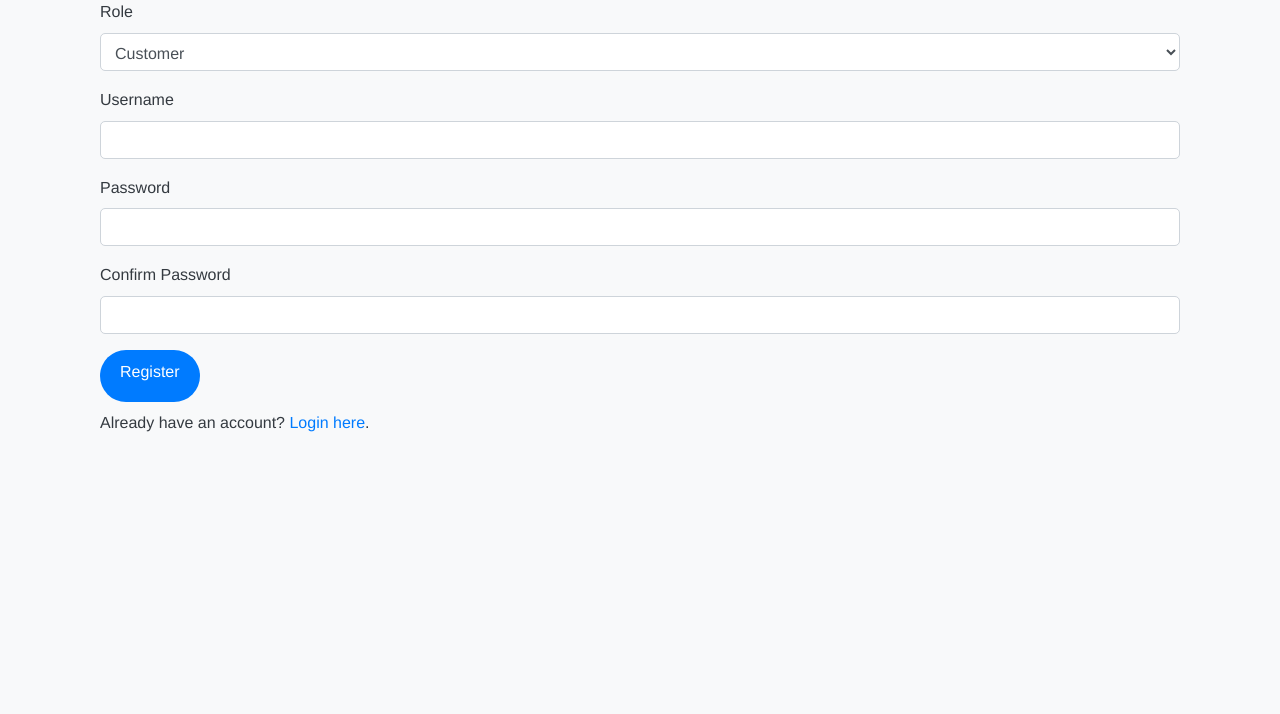
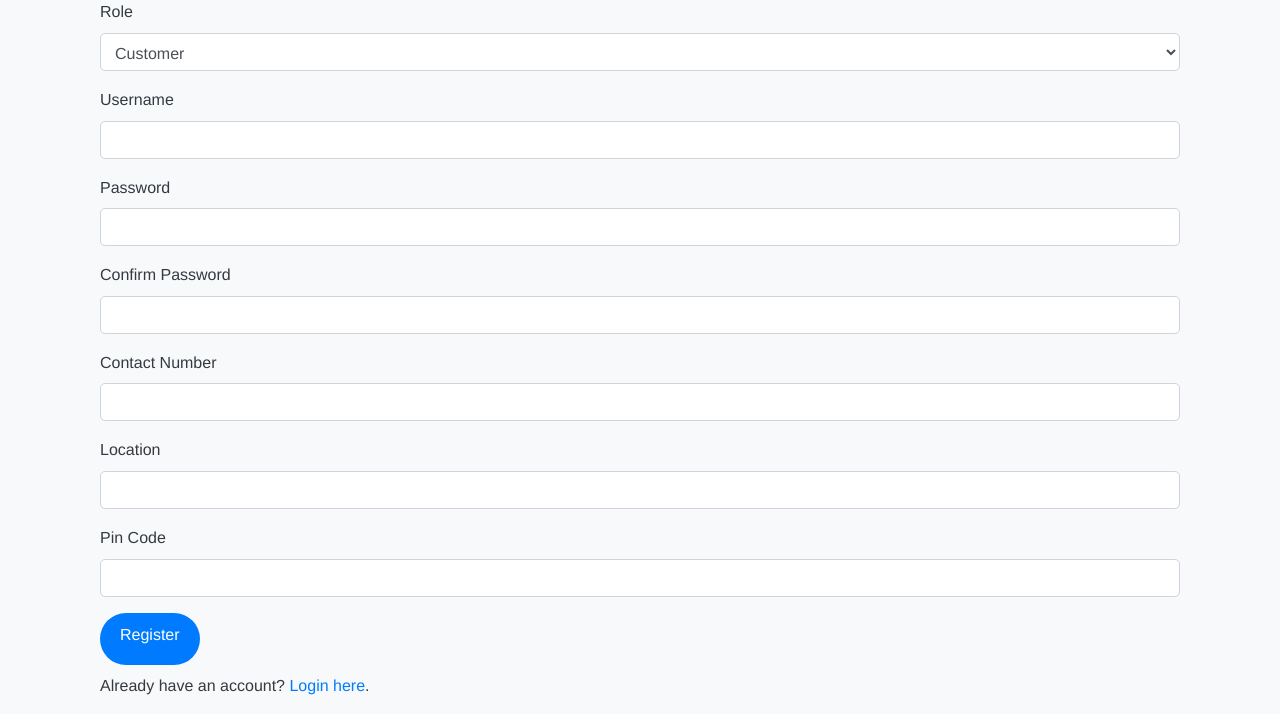
Before and after one commit to dotcomaki/household_services, a Flask app: page /register in a window 1280 px wide. Shown: the part 136-850 px from the top of the page. Before the commit the page ends 568 px from the top, so only its background shows below. Run offline with Flask 3, Linux system fonts and the light colour scheme; some libraries are stand-ins or nearby versions.

Commit message:
Added more datafields

```diff
--- a/forms.py
+++ b/forms.py
@@ -1,6 +1,6 @@
 from flask_wtf import FlaskForm
 from wtforms import StringField, PasswordField, SubmitField, SelectField, IntegerField, TextAreaField, BooleanField
-from wtforms.validators import DataRequired, Length, EqualTo, Optional, ValidationError, NumberRange
+from wtforms.validators import DataRequired, Length, EqualTo, Optional, ValidationError, NumberRange, Regexp
 from flask_wtf.file import FileField, FileAllowed, FileRequired
 
 # Login Form
@@ -20,6 +20,15 @@ class RegistrationForm(FlaskForm):
     confirm_password = PasswordField('Confirm Password', validators=[
         DataRequired(message='Please confirm your password.'),
         EqualTo('password', message='Passwords must match.')
+    ])
+    contact_number = StringField('Contact Number', validators=[
+        DataRequired(),
+        Regexp(r'^\+?\d{10,15}$', message='Enter a valid contact number.')
+    ])
+    location = StringField('Location', validators=[DataRequired(), Length(max=255)])
+    pin_code = StringField('Pin Code', validators=[
+        DataRequired(),
+        Regexp(r'^\d{4,10}$', message='Enter a valid pin code.')
     ])
     role = SelectField('Role', choices=[
         ('customer', 'Customer'),
@@ -86,6 +95,15 @@ class EditUserForm(FlaskForm):
     username = StringField('Username', validators=[DataRequired(), Length(min=2, max=20)])
     password = PasswordField('New Password', validators=[Optional()])
     confirm_password = PasswordField('Confirm Password', validators=[EqualTo('password', message='Passwords must match'), Optional()])
+    contact_number = StringField('Contact Number', validators=[
+        DataRequired(),
+        Regexp(r'^\+?\d{10,15}$', message='Enter a valid contact number.')
+    ])
+    location = StringField('Location', validators=[DataRequired(), Length(max=255)])
+    pin_code = StringField('Pin Code', validators=[
+        DataRequired(),
+        Regexp(r'^\d{4,10}$', message='Enter a valid pin code.')
+    ])
     service_type = StringField('Service Type', validators=[Optional()])
     experience = IntegerField('Experience (years)', validators=[Optional()])
     is_approved = BooleanField('Approved', validators=[Optional()])
--- a/models.py
+++ b/models.py
@@ -14,6 +14,9 @@ class User(UserMixin, db.Model):
     is_active = db.Column(db.Boolean, default=True)
     date_created = db.Column(db.DateTime, default=datetime.utcnow)
     date_completed = db.Column(db.DateTime)
+    contact_number = db.Column(db.String(15), nullable=True)
+    location = db.Column(db.String(255), nullable=True)
+    pin_code = db.Column(db.String(10), nullable=True)
 
     # For Professionals Only
     is_approved = db.Column(db.Boolean, default=False)
--- a/routes.py
+++ b/routes.py
@@ -30,7 +30,10 @@ def register():
         user = User(
             username=form.username.data,
             password=hashed_password,
-            role=form.role.data
+            role=form.role.data,
+            contact_number=form.contact_number.data,
+            location=form.location.data,
+            pin_code=form.pin_code.data
         )
         # Handle professional specific fields
         if form.role.data == 'professional':
@@ -181,6 +184,9 @@ def edit_user(user_id):
 
     if form.validate_on_submit():
         user.username = form.username.data
+        user.contact_number = form.contact_number.data
+        user.location = form.location.data
+        user.pin_code = form.pin_code.data
         if form.password.data:
             hashed_password = generate_password_hash(form.password.data)
             user.password = hashed_password
@@ -403,6 +409,10 @@ def professional_dashboard():
     if average_rating:
         average_rating = round(average_rating, 2)
 
+    # For each assigned request, include the customer's information
+    for request in assigned_requests:
+        request.customer = User.query.get(request.customer_id)
+
     # Debug Check
     print(f"Assigned Requests Count: {len(assigned_requests)}")
     for req in assigned_requests:
@@ -506,6 +516,9 @@ def customer_dashboard():
         return redirect(url_for('index'))
 
     service_requests = ServiceRequest.query.filter_by(customer_id=current_user.id).order_by(ServiceRequest.id.desc()).all()
+    for request in service_requests:
+        if request.professional_id:
+            request.professional = User.query.get(request.professional_id)
     return render_template('customer_dashboard.html', service_requests=service_requests)
 
 # Search Service Route
--- a/templates/professional_requests.html
+++ b/templates/professional_requests.html
@@ -9,6 +9,9 @@
             <tr>
                 <th>Service Name</th>
                 <th>Customer</th>
+                <th>Contact Number</th>
+                <th>Location</th>
+                <th>Pin Code</th>
                 <th>Status</th>
                 <th>Action</th>
             </tr>
@@ -18,6 +21,9 @@
             <tr>
                 <td>{{ request.service.name }}</td>
                 <td>{{ request.customer.username }}</td>
+                <td>{{ request.customer.contact_number }}</td>
+                <td>{{ request.customer.location }}</td>
+                <td>{{ request.customer.pin_code }}</td>
                 <td>{{ request.service_status }}</td>
                 <td>
                     {% if request.service_status == 'requested' %}
--- a/templates/register.html
+++ b/templates/register.html
@@ -55,6 +55,33 @@
                     {% endfor %}
                 </div>
             {% endif %}
+        </div>
+
+        <!-- Contact Number -->
+        <div class="form-group">
+            {{ form.contact_number.label }}
+            {{ form.contact_number(class_="form-control") }}
+            {% for error in form.contact_number.errors %}
+                <div class="text-danger">{{ error }}</div>
+            {% endfor %}
+        </div>
+
+        <!-- Location -->
+        <div class="form-group">
+            {{ form.location.label }}
+            {{ form.location(class_="form-control") }}
+            {% for error in form.location.errors %}
+                <div class="text-danger">{{ error }}</div>
+            {% endfor %}
+        </div>
+
+        <!-- Pin Code -->
+        <div class="form-group">
+            {{ form.pin_code.label }}
+            {{ form.pin_code(class_="form-control") }}
+            {% for error in form.pin_code.errors %}
+                <div class="text-danger">{{ error }}</div>
+            {% endfor %}
         </div>
 
         <!-- Professional Specific Fields -->
```
Also changed, not shown: migrations/versions/4211b8154054_add_contact_number_and_location_fields_.py (added, +36 -0 lines), templates/customer_dashboard.html (+24 -0 lines), templates/edit_user.html (+27 -0 lines), templates/professional_dashboard.html (+8 -2 lines), instance/db.sqlite.
